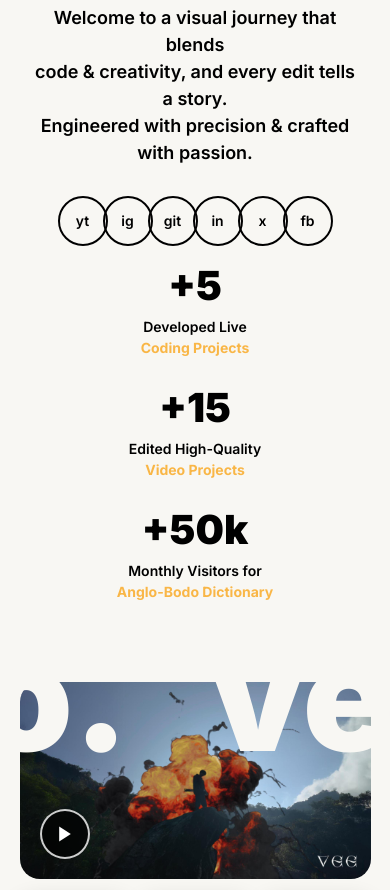
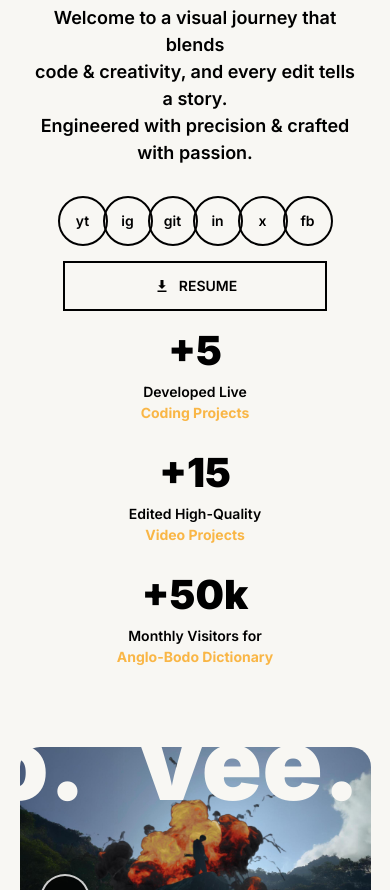
Before and after one commit to vxwshxl/veeshal, a PHP site: page / in a window 390 px wide. Shown: the part 691-1581 px from the top of the page. Run offline with PHP 8.4, Linux system fonts and the light colour scheme; some libraries are stand-ins or nearby versions.

Commit message:
responsive

```diff
--- a/css/aboutStyles.css
+++ b/css/aboutStyles.css
@@ -127,12 +127,6 @@
   .marqueeInner img {
     height: 60px;
   }
-
-  .aboutText {
-    width: 100%;
-    text-align: center;
-    padding-right: 0;
-  }
 }
 
 @media (max-width: 768px) {
--- a/css/introStyles.css
+++ b/css/introStyles.css
@@ -133,7 +133,7 @@
 
 /* Responsive Adjustments */
 @media (max-width: 1024px) {
-    h1.whiteTxt {
+    .whiteTxt {
         display: inline-block;
         font-size: 100px;
         line-height: 1.4;
@@ -142,7 +142,7 @@
         color: #F8F7F3;
     }
 
-    h1.blackTxt {
+    .blackTxt {
         display: inline-block;
         font-size: 100px;
         line-height: 3;
--- a/css/styles.css
+++ b/css/styles.css
@@ -334,6 +334,30 @@ nav a {
     color: #fff;
 }
 
+/* Resume Button */
+.resume-btn {
+    display: flex;
+    align-items: center;
+    justify-content: center;
+    height: 50px;
+    padding: 0 25px;
+    border: 2px solid #000;
+    background: transparent;
+    color: #000;
+    text-decoration: none;
+    font-size: 14px;
+    font-weight: 600;
+    transition: all 0.3s ease;
+    gap: 8px;
+    white-space: nowrap;
+    flex-shrink: 0;
+}
+
+.resume-btn:hover {
+    background: #000;
+    color: #fff;
+}
+
 /* Stats */
 .stats {
     display: flex;
@@ -418,6 +442,15 @@ nav a {
     .social-icons {
         justify-content: center;
         margin: 20px 0;
+        flex-wrap: wrap;
+        /* Allow wrapping */
+    }
+
+    /* Force resume button to new line on mobile/tab */
+    .resume-btn {
+        width: 80%;
+        margin-left: 0;
+        margin-top: 15px;
     }
 
     .social-icons .line {
--- a/index.php
+++ b/index.php
@@ -138,6 +138,15 @@ if (file_exists(__DIR__ . '/.env')) {
                         <a href="https://www.linkedin.com/in/vxwshxl" target="_blank" class="social-icon">in</a>
                         <a href="https://x.com/vxwshxl" target="_blank" class="social-icon">x</a>
                         <a href="https://www.facebook.com/vxwshxl" target="_blank" class="social-icon">fb</a>
+
+                        <!-- Resume Button -->
+                        <hr class="line">
+                        <a href="RESUME - VEESHAL.pdf" target="_blank" class="resume-btn">
+                            <svg width="18" height="18" viewBox="0 0 24 24" fill="none" xmlns="http://www.w3.org/2000/svg">
+                                <path d="M12 16L7 11H10V4H14V11H17L12 16ZM6 18V20H18V18H6Z" fill="currentColor"/>
+                            </svg>
+                            RESUME
+                        </a>
                         <hr class="line">
                     </div>
 
@@ -145,7 +154,7 @@ if (file_exists(__DIR__ . '/.env')) {
                         <div class="stat-item">
                             <h2>+5</h2>
                             <p>Developed Live<br>
-                                <a href="#projects-coding" style="font-weight:bold; color: #F9B646; cursor: pointer;">
+                                <a href="#project" style="font-weight:bold; color: #F9B646; cursor: pointer;">
                                     Coding Projects
                                 </a>
                             </p>
@@ -153,7 +162,7 @@ if (file_exists(__DIR__ . '/.env')) {
                         <div class="stat-item">
                             <h2>+15</h2>
                             <p>Edited High-Quality<br>
-                                <a href="#projects-video" style="font-weight:bold; color: #F9B646; cursor: pointer;">
+                                <a href="#project" style="font-weight:bold; color: #F9B646; cursor: pointer;">
                                     Video Projects
                                 </a>
                             </p>
@@ -234,8 +243,8 @@ if (file_exists(__DIR__ . '/.env')) {
 
     <div class="marquee-container">
         <div class="marquee-content">
-            <div class="blackTxt">projects. &nbsp; vee. &nbsp; projects. &nbsp; vee. &nbsp; projects. &nbsp; vee. &nbsp;
-                projects. &nbsp; vee. &nbsp; projects. &nbsp; vee. &nbsp; projects. &nbsp; vee. &nbsp;</div>
+            <div class="blackTxt">featured. &nbsp; projects. &nbsp; vee. &nbsp; featured. &nbsp; projects. &nbsp; vee. &nbsp; featured. &nbsp; projects. &nbsp; vee. &nbsp;
+            featured. &nbsp; projects. &nbsp; vee. &nbsp; featured. &nbsp; projects. &nbsp; vee. &nbsp; featured. &nbsp; projects. &nbsp; vee. &nbsp;</div>
         </div>
     </div>
 
@@ -364,7 +373,7 @@ if (file_exists(__DIR__ . '/.env')) {
 
             <!-- Right Column: Form -->
             <div class="contact-content">
-                <h2>contact</h2>
+                <h1 class="contactTxt">contact</h1>
 
                 <form id="contactForm">
                     <div class="form-row">
@@ -394,7 +403,7 @@ if (file_exists(__DIR__ . '/.env')) {
                         <label for="message">Your message</label>
                     </div>
 
-                    <button type="submit" class="submit-btn" style="border-radius: 12px;">Submit</button>
+                    <button type="submit" class="submit-btn">Submit</button>
                 </form>
             </div>
         </div>
```
Also changed, not shown: 1 other file.
